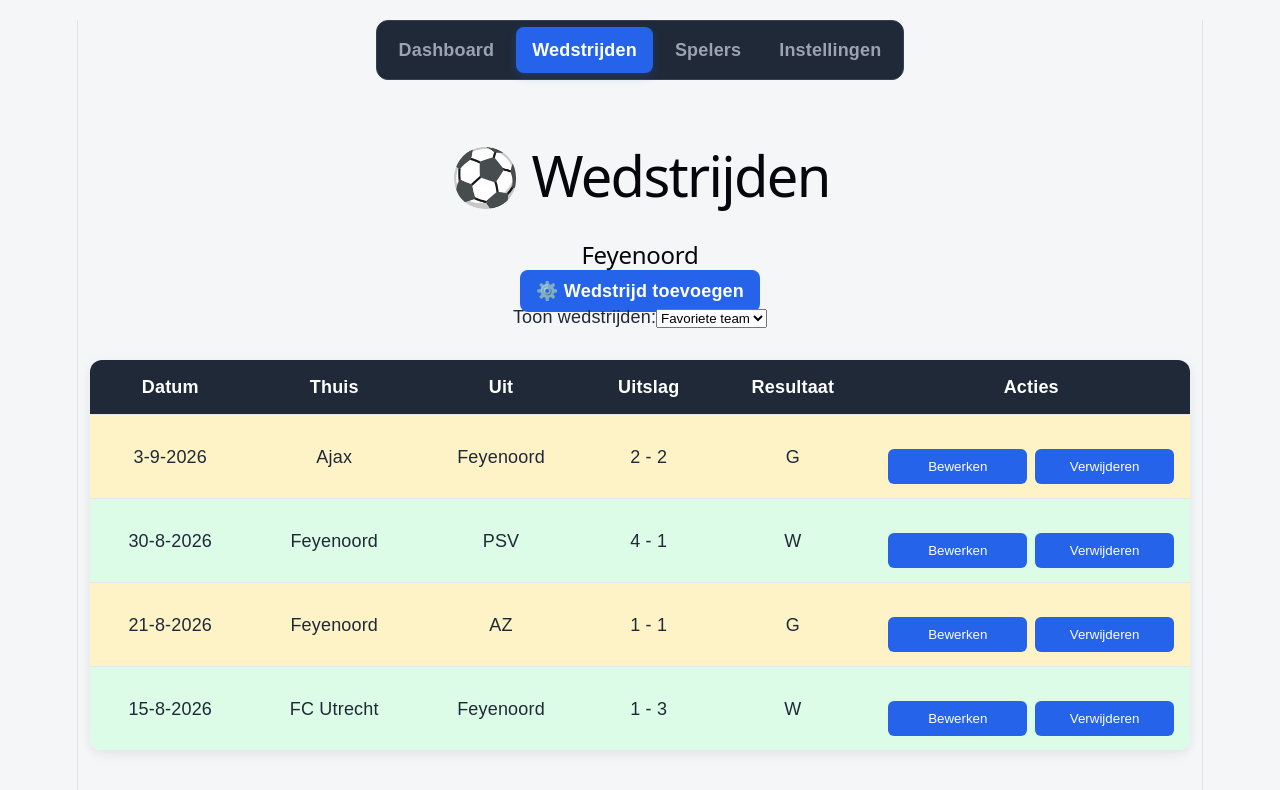
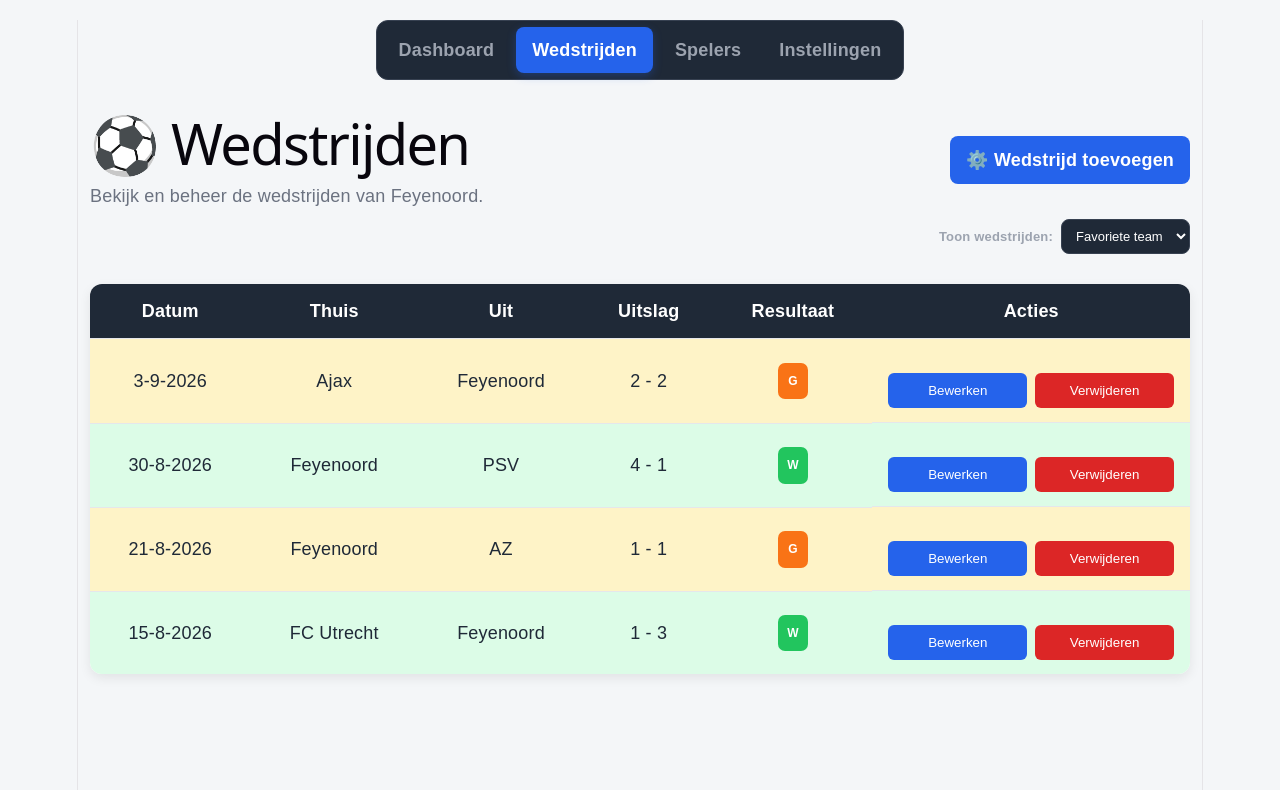
Before and after one commit to Ryan050409/simpel-design, a React (Vite) app: page /wedstrijden in a window 1280 px wide. Shown: the top 790 px of the page. Built offline with nearby package versions, Linux system fonts and the light colour scheme.

Commit message:
wedstrijdpagina met css aangepast en verbeterd

```diff
--- a/src/App.css
+++ b/src/App.css
@@ -308,6 +308,28 @@
   margin: 0 auto 18px;
   text-align: left;
 }
+.matches-page {
+  width: 100%;
+}
+
+.matches-page-header {
+  display: flex;
+  align-items: center;
+  justify-content: space-between;
+  gap: 20px;
+  max-width: 1100px;
+  margin: 0 auto 18px;
+  text-align: left;
+}
+
+.matches-page-header h1 {
+  margin: 0 0 6px;
+}
+
+.matches-page-header p {
+  margin: 0;
+  color: #6b7280;
+}
 
 .players-page-header h1 {
   margin: 0 0 6px;
@@ -879,7 +901,36 @@
 }
 
 /* Wedstrijden tabel */
-
+ .match-filter {
+  display: flex;
+  align-items: center;
+  justify-content: flex-end;
+  gap: 8px;
+  max-width: 1100px;
+  margin: -8px auto 18px;
+}
+
+.match-filter label {
+  color: #9ca3af;
+  font-size: 13px;
+  font-weight: 600;
+}
+
+.match-filter select {
+  padding: 8px 10px;
+  border: 1px solid #374151;
+  border-radius: 8px;
+  background: #1f2937;
+  color: white;
+  font-size: 13px;
+  cursor: pointer;
+  outline: none;
+}
+
+.match-filter select:focus {
+  border-color: #2563eb;
+  box-shadow: 0 0 0 2px rgba(37, 99, 235, 0.15);
+}
 .matches-table {
   width: 100%;
   max-width: 1100px;
@@ -921,7 +972,13 @@
 .matches-table .match-actions button {
   margin: 0;
 }
-
+.matches-table .match-actions .delete-button {
+  background: #dc2626;
+}
+
+.matches-table .match-actions .delete-button:hover {
+  background: #b91c1c;
+}
 .match-row-win {
   background: #dcfce7;
 }
@@ -945,7 +1002,33 @@
 .match-row-loss:hover {
   background: #e78d8d;
 }
-
+.result-win,
+.result-draw,
+.result-loss {
+  display: inline-flex;
+  align-items: center;
+  justify-content: center;
+  min-width: 30px;
+  padding: 5px 9px;
+  border-radius: 7px;
+  font-size: 12px;
+  font-weight: 700;
+}
+
+.result-win {
+  background: #22c55e;
+  color: white;
+}
+
+.result-draw {
+  background: #f97316;
+  color: white;
+}
+
+.result-loss {
+  background: #dc2626;
+  color: white;
+}
 .match-row-normal {
   background: white;
 }
@@ -1252,7 +1335,14 @@
   .match-form input {
     width: 100%;
   }
-
+    .match-filter {
+    justify-content: center;
+    margin: 0 auto 15px;
+  }
+
+  .match-filter select {
+    min-width: 0;
+  }
   .stats-grid {
     grid-template-columns: repeat(2, 1fr);
   }
@@ -1344,7 +1434,9 @@
     padding: 0 16px 16px;
   }
 
-  .players-page-header {
+  @media (max-width: 700px) {
+  .players-page-header,
+  .matches-page-header {
     flex-direction: column;
     align-items: stretch;
     text-align: center;
@@ -1353,7 +1445,7 @@
   .add-player-button {
     text-align: center;
   }
-
+}
   .last-five-section {
     padding: 18px;
   }
--- a/src/MatchesPage.tsx
+++ b/src/MatchesPage.tsx
@@ -70,11 +70,9 @@
     matchView === "favorite"
       ? matches.filter((match) => match.home === team || match.away === team)
       : matches;
-      const sortedMatches = [...visibleMatches].sort(
-    (a, b) =>
-        new Date(b.date).getTime() -
-        new Date(a.date).getTime()
-);
+  const sortedMatches = [...visibleMatches].sort(
+    (a, b) => new Date(b.date).getTime() - new Date(a.date).getTime(),
+  );
   function deleteMatch(id: number) {
     const match = matches.find((match) => match.id === id);
 
@@ -108,7 +106,7 @@
       <div className="matches-page-header">
         <div>
           <h1>⚽ Wedstrijden</h1>
-          <h2>{team}</h2>
+          <p>Bekijk en beheer de wedstrijden van {team}.</p>
         </div>
 
         <NavLink className="add-player-button" to="/instellingen">
@@ -175,7 +173,11 @@
                       Bewerken
                     </button>
 
-                    <button type="button" onClick={() => deleteMatch(match.id)}>
+                    <button
+                      type="button"
+                      className="delete-button"
+                      onClick={() => deleteMatch(match.id)}
+                    >
                       Verwijderen
                     </button>
                   </td>
```
